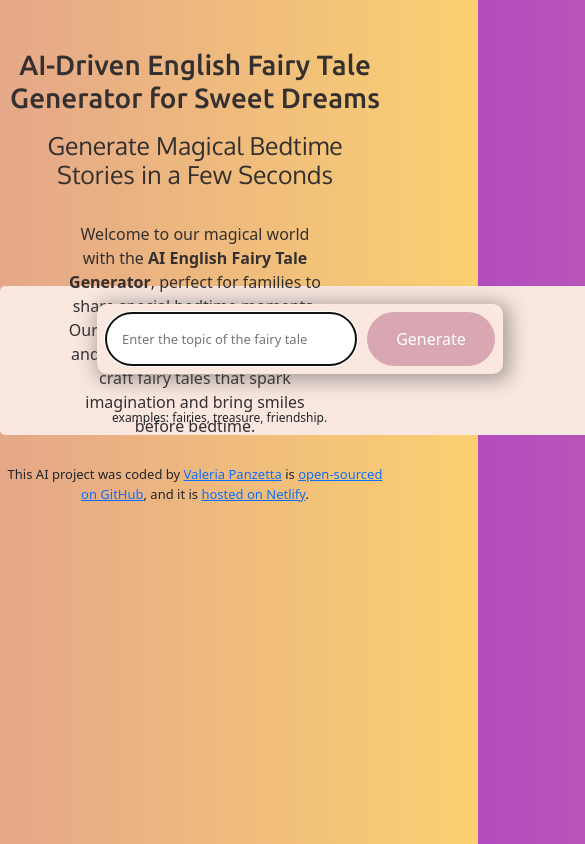
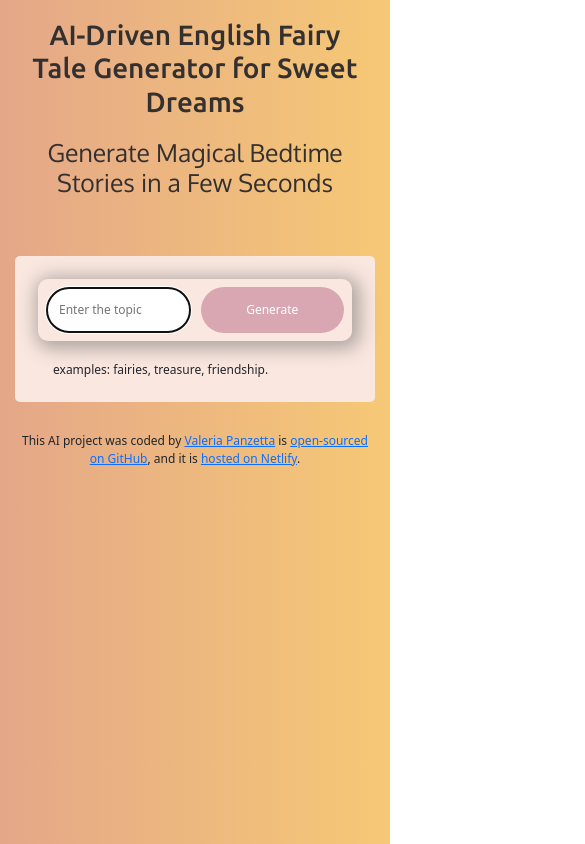
Before and after one commit to ValeriaCaptain7/ai-english-fairy-tale-generator, a plain HTML site: page index.html in a window 390 px wide. Shown: the whole page, 585 px wide, since content can reach past the window. Drawn offline with nearby package versions, Linux system fonts and the light colour scheme; a web font is replaced by a local one.

Commit message:
Updated responsive CSS code

```diff
--- a/index.html
+++ b/index.html
@@ -19,9 +19,9 @@
             <div class="d-flex align-items-center flex-column mb-3" style="height: 200px;">
                 <h1 class="mb-auto p-2">AI-Driven English Fairy Tale Generator for Sweet Dreams</h1>
                 <h2 class="mb-auto p-2">Generate Magical Bedtime Stories in a Few Seconds</h2>
-                <p class="mb-auto p-4">Welcome to our magical world with the <strong>AI English Fairy Tale
+                <p class="mb-auto p-2 description">Welcome to our magical world with the <strong>AI English Fairy Tale
                         Generator</strong>, perfect for families to share special bedtime
-                    moments. Our tool is designed for simplicity and joy, helping parents and kids craft fairy tales
+                    moments. Our tool is designed for helping parents and kids craft fairy tales
                     that spark imagination and bring smiles
                     before bedtime.
                 </p>
@@ -29,11 +29,12 @@
         </header>
 
         <main>
+            <div>
                 <div id="generator-container" class="d-flex flex-column mb-3 align-items-center">
                     <div id="form-container" class="p-2">
                         <form id="tale-generator" class="p-2">
-                        <input type="text" placeholder="Enter the topic of the fairy tale" autofocus required
-                            autocomplete="off" class="instructions" id="user-instructions" />
+                            <input type="text" placeholder="Enter the topic" autofocus required autocomplete="off"
+                                class="instructions" id="user-instructions" />
                             <input class="submit-button" type="submit" value="Generate" />
                         </form>
                         <div class="hint">examples: fairies, treasure, friendship.</div>
@@ -41,11 +42,14 @@
                     <div class="tale hidden" id="tale">
                     </div>
                 </div>
+            </div>
+
         </main>
         <footer>This AI project was coded by <a href="https://github.com/ValeriaCaptain7/" target="_blank">Valeria
                 Panzetta</a> is <a href="https://github.com/ValeriaCaptain7/ai-english-fairy-tale-generator"
                 target="_blank">open-sourced on GitHub</a>,
-            and it is <a href="https://ai-english-fairy-tale-generator.netlify.app/" target="_blank">hosted on Netlify</a>.
+            and it is <a href="https://ai-english-fairy-tale-generator.netlify.app/" target="_blank">hosted on
+                Netlify</a>.
         </footer>
     </div>
 
--- a/src/style.css
+++ b/src/style.css
@@ -68,9 +68,15 @@ body {
 }
 
 .page-container {
-    margin: 40px auto;
-    max-width: 1240px;
+    margin: 20px auto;
+    max-width: 90%px;
     line-height: 1.5;
+}
+
+header,
+main,
+footer {
+    padding: 0 15px;
 }
 
 header {
@@ -111,23 +117,33 @@ p {
     line-height: 1.5;
 }
 
-.p-4 {
+h1,
+h2,
+p {
+    padding: 0 10px;
+}
+
+.description {
     margin-bottom: 30px;
     width: 80%;
 }
 
 #generator-container {
     background-color: var(--cream);
-    width: 600px;
-    margin: 0 auto;
     border-radius: 5px;
 }
 
 #form-container {
     display: flex;
     flex-direction: column;
-    margin-top: 10px;
-    padding: 60px;
+}
+
+#generator-container,
+#form-container {
+    width: 100%;
+    max-width: 600px;
+    margin: 0 auto;
+    padding: 15px;
 }
 
 form {
@@ -141,11 +157,12 @@ form {
 .instructions {
     padding: 16px;
     border: 1px solid gray;
-    width: 80%;
+    width: 100%;
     font-size: 13px;
     border-radius: 50px;
     line-height: 20px;
     color: black;
+    box-sizing: border-box;
 }
 
 .hint {
@@ -157,13 +174,14 @@ form {
 .submit-button {
     margin-left: 10px;
     padding: 15px 24px;
-    width: 150px;
     font-size: 14px;
     color: white;
     font-size: 16px;
     background-color: var(--rosewater);
     border: none;
     border-radius: 50px;
+    width: 100%;
+    box-sizing: border-box;
 }
 
 .submit-button:hover {
@@ -193,3 +211,76 @@ footer {
     margin-top: 30px;
     font-weight: 400;
 }
+
+@media (max-width: 768px) {
+    h1 {
+        font-size: 20px;
+    }
+
+    h2 {
+        font-size: 18px;
+    }
+
+    p,
+    .hint,
+    footer {
+        font-size: 12px;
+    }
+
+    .description,
+    form {
+        margin-bottom: 15px;
+    }
+}
+
+@media (max-width: 480px) {
+    main {
+        font-size: 11px;
+    }
+
+    .page-container {
+        margin: 10px auto;
+    }
+
+
+    h1 {
+        font-size: 16px;
+    }
+
+    h2 {
+        font-size: 15px;
+    }
+
+    p {
+        font-size: 12px;
+    }
+
+    p {
+        display: none;
+    }
+
+    .instructions,
+    .submit-button {
+        padding: 12px;
+        font-size: 12px;
+    }
+
+    #form-container {
+        padding: 30px 15px;
+    }
+
+    .instructions,
+    .submit-button {
+        padding: 12px;
+        font-size: 12px;
+        border-radius: 25px;
+    }
+
+    .submit-button:hover,
+    .submit-button:focus {
+        background-color: var(--hot-pink);
+        box-shadow: 0 0 8px var(--hot-pink);
+        outline: none;
+        transition: background-color 0.3s, box-shadow 0.3s;
+    }
+}
```
Lines whose indentation alone changed are shown as unchanged.
